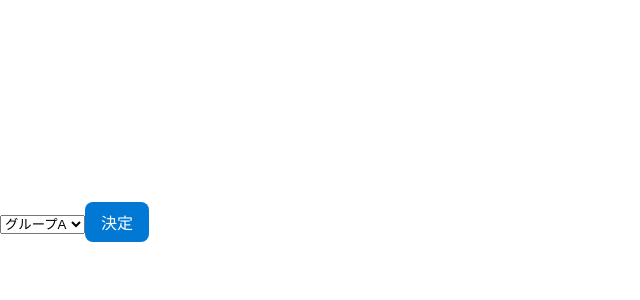
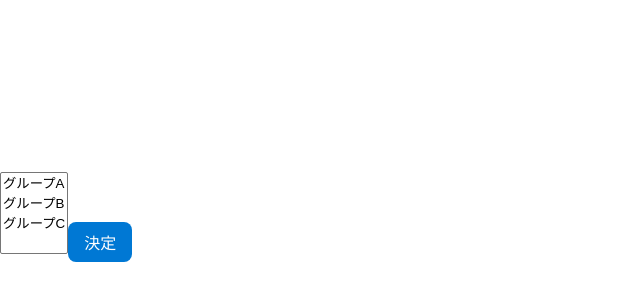
Before and after one commit to IbuHyaku0317/react-practice, a React (Vite) app: page /select in a window 1280 px wide. Shown: the part 178-478 px from the top of the page, without its empty margins (0-640 px from the left). Built offline with nearby package versions, Linux system fonts and the light colour scheme; what igniteui-react-excel, igniteui-react-spreadsheet would draw is missing.

Commit message:
あああああ

```diff
--- a/src/pages/GroupSelect.tsx
+++ b/src/pages/GroupSelect.tsx
@@ -2,16 +2,28 @@ import { useState } from "react";
 import { useNavigate } from "react-router-dom";
 
 const GroupSelect = () => {
-  const [group, setGroup] = useState("A");
+  const [groups, setGroups] = useState<string[]>([]);
   const navigate = useNavigate();
 
+  const handleChange = (e: React.ChangeEvent<HTMLSelectElement>) => {
+    const selected = Array.from(
+      e.target.selectedOptions,
+      (option) => option.value
+    );
+    setGroups(selected);
+  };
+
   const handleSubmit = () => {
-    navigate("/aiueo");
+    // クエリパラメータで複数グループを渡す例
+    const params = groups
+      .map((g) => `group=${encodeURIComponent(g)}`)
+      .join("&");
+    navigate(`/aiueo?${params}`);
   };
 
   return (
     <div>
-      <select value={group} onChange={(e) => setGroup(e.target.value)}>
+      <select multiple value={groups} onChange={handleChange}>
         <option value="A">グループA</option>
         <option value="B">グループB</option>
         <option value="C">グループC</option>
```
Also changed, not shown: src/メモ3.txt.
